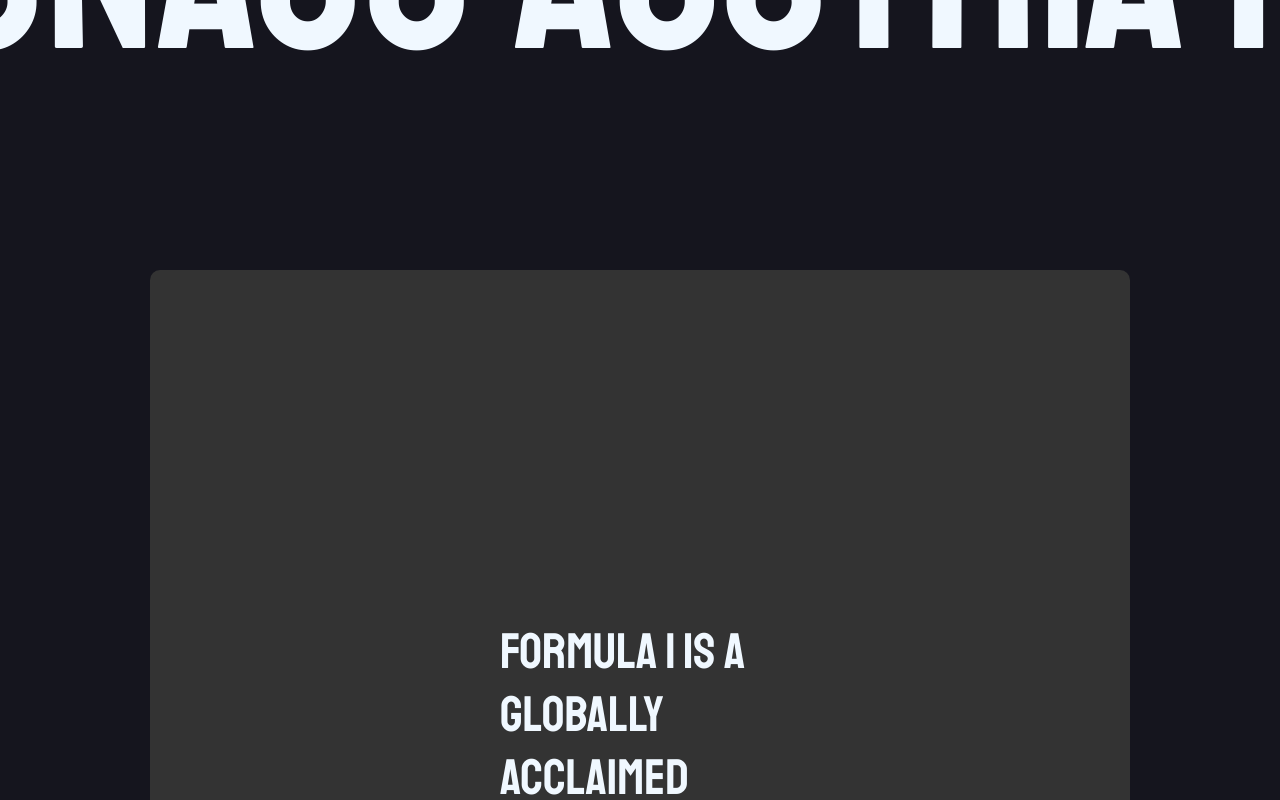
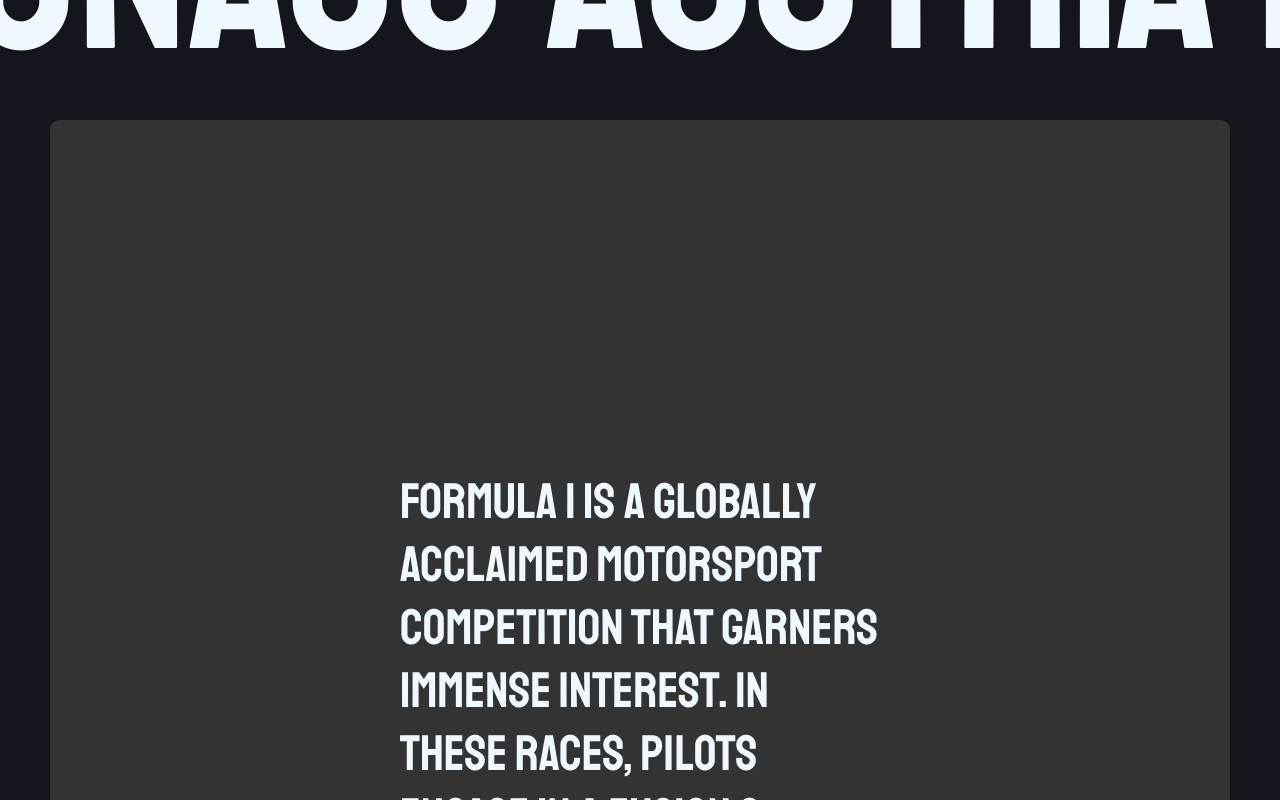
Before and after one commit to ardaalkan/web-app-using-with-animations, a React (Create React App) app: page / in a window 1280 px wide. Shown: the part 1060-1860 px from the top of the page. Built offline with nearby package versions, Linux system fonts and the light colour scheme; a web font is replaced by a local one.

Commit message:
added react-interaction-observer

```diff
--- a/package.json
+++ b/package.json
@@ -10,6 +10,7 @@
     "gsap": "^3.12.2",
     "react": "^18.2.0",
     "react-dom": "^18.2.0",
+    "react-intersection-observer": "^9.5.2",
     "react-scripts": "5.0.1",
     "web-vitals": "^2.1.4"
   },
--- a/public/index.html
+++ b/public/index.html
@@ -46,8 +46,8 @@
   <body>
     <noscript>You need to enable JavaScript to run this app.</noscript>
     <div id="root"></div>
-    <!-- <div data-cursor-dot class="cursor-dot"></div>
-    <div data-cursor-outline class="cursor-outline"></div> -->
+    <div data-cursor-dot class="cursor-dot"></div>
+    <div data-cursor-outline class="cursor-outline"></div>
     <!--
       This HTML file is a template.
       If you open it directly in the browser, you will see an empty page.
@@ -59,29 +59,29 @@
       To create a production bundle, use `npm run build` or `yarn build`.
     -->
     <script>
-      // document.addEventListener("DOMContentLoaded", function () {
-      //   const cursorDot = document.querySelector("[data-cursor-dot]");
-      //   const cursorOutline = document.querySelector("[data-cursor-outline]");
+      document.addEventListener("DOMContentLoaded", function () {
+        const cursorDot = document.querySelector("[data-cursor-dot]");
+        const cursorOutline = document.querySelector("[data-cursor-outline]");
 
-      //   window.addEventListener("mousemove", function (e) {
-      //     const posX = e.clientX;
-      //     const posY = e.clientY;
+        window.addEventListener("mousemove", function (e) {
+          const posX = e.clientX;
+          const posY = e.clientY;
 
-      //     cursorDot.style.left = `${posX}px`;
-      //     cursorDot.style.top = `${posY}px`;
+          cursorDot.style.left = `${posX}px`;
+          cursorDot.style.top = `${posY}px`;
 
-      //     cursorOutline.style.left = `${posX}px`;
-      //     cursorOutline.style.top = `${posY}px`;
+          cursorOutline.style.left = `${posX}px`;
+          cursorOutline.style.top = `${posY}px`;
 
-      //     cursorOutline.animate(
-      //       {
-      //         left: `${posX}px`,
-      //         top: `${posY}px`,
-      //       },
-      //       { duration: 500, fill: "forwards" }
-      //     );
-      //   });
-      // });
+          cursorOutline.animate(
+            {
+              left: `${posX}px`,
+              top: `${posY}px`,
+            },
+            { duration: 500, fill: "forwards" }
+          );
+        });
+      });
     </script>
   </body>
 </html>
--- a/src/App.css
+++ b/src/App.css
@@ -1,10 +1,10 @@
 * {
   margin: 0;
   box-sizing: border-box;
-  /* cursor: none; */
+  cursor: none;
 }
 
-/* .cursor-dot {
+.cursor-dot {
   width: 5px;
   height: 5px;
   background-color: white;
@@ -25,4 +25,4 @@
   border-radius: 50%;
   z-index: 1;
   pointer-events: none;
-} */
+}
--- a/src/App.js
+++ b/src/App.js
@@ -4,9 +4,11 @@
 import InfinityScroll from "./components/InfinityScroll/InfinityScroll";
 import LandingText from "./components/LandingText/LandingText";
 import Preloader from "./components/Preloader/Preloader";
+import DetailText from "./components/DetailText/DetailText";
+import Slider from "./components/SliderComponent/Slider";
 import { useState, useEffect } from "react";
 import { AnimatePresence } from "framer-motion";
-import DetailText from "./components/DetailText/DetailText";
+
 
 function App() {
   const [isLoading, setIsLoading] = useState(true);
@@ -29,7 +31,8 @@
       <LandingPage />
       <InfinityScroll />
       <LandingText />
-      <DetailText/>
+      <DetailText />
+      <Slider />
     </div>
   );
 }
--- a/src/components/DetailText/DetailTextStyle.css
+++ b/src/components/DetailText/DetailTextStyle.css
@@ -1,10 +1,11 @@
 .main {
   height: 100vh;
+  background-color: #2e2e2e;
 }
 
 .mask,
 .body {
-  height: 100%;
+  height: 850px;
   width: 100%;
   display: flex;
   align-items: center;
@@ -13,7 +14,7 @@
   font-size: 64px;
   line-height: 66px;
   cursor: default;
-  padding: 50px;
+  padding: 5px;
 
   span {
     color: #ec4e39;
--- a/src/components/LandingPage/LandingPage.jsx
+++ b/src/components/LandingPage/LandingPage.jsx
@@ -25,7 +25,7 @@
     show: {
       clipPath: "polygon(0 0, 100% 0, 100% 100%, 0 100%)",
       transition: {
-        delay: 0.5,
+        delay: 2.5,
         duration: 0.5,
         ease: "easeInOut",
       },
--- a/src/components/LandingText/LandingText.css
+++ b/src/components/LandingText/LandingText.css
@@ -2,7 +2,8 @@
 
 .landing-text-container {
   padding: 350px;
-  margin: 150px;
+  margin-left: 50px;
+  margin-right: 50px;
   background-color: #333;
   color: aliceblue;
   font-size: 50px;
--- a/src/components/LandingText/LandingText.jsx
+++ b/src/components/LandingText/LandingText.jsx
@@ -1,10 +1,29 @@
 import React from "react";
 import "./LandingText.css";
+import { motion } from "framer-motion";
+import { useInView } from "react-intersection-observer";
 
 const LandingText = () => {
+  const [ref, inView] = useInView({
+    triggerOnce: true,
+    threshold: 0.5, // Elementin yüzde 10'u ekrana girdiğinde çalıştır.
+  });
+
+  const textVariants = {
+    hidden: { opacity: 0 },
+    visible: { opacity: 1 },
+  };
+
   return (
     <main>
-      <div className="landing-text-container">
+      <motion.div
+        className="landing-text-container"
+        ref={ref}
+        initial="hidden"
+        animate={inView ? "visible" : "hidden"}
+        variants={textVariants}
+        transition={{ duration: 2.5 }}
+      >
         <div>
           Formula 1 is a globally acclaimed motorsport competition that garners
           immense interest. In these races, pilots engage in a fusion o{" "}
@@ -14,7 +33,7 @@
           <span>Monaco</span> provide exhilarating moments for millions of
           spectators .{" "}
         </div>
-      </div>
+      </motion.div>
     </main>
   );
 };
--- /dev/null
+++ b/src/components/SliderComponent/Slider.jsx
@@ -0,0 +1,8 @@
+import React from "react";
+import "./SliderStyle.css";
+
+const Slider = () => {
+  return <div className="slider-component">Slider</div>;
+};
+
+export default Slider;
--- /dev/null
+++ b/src/components/SliderComponent/SliderStyle.css
@@ -0,0 +1,4 @@
+.slider-component{
+    background-color: rgb(85, 109, 131);
+    height: 50vh;
+}
```
Also changed, not shown: 1 other file (tests, documents, lock files or other folders).
